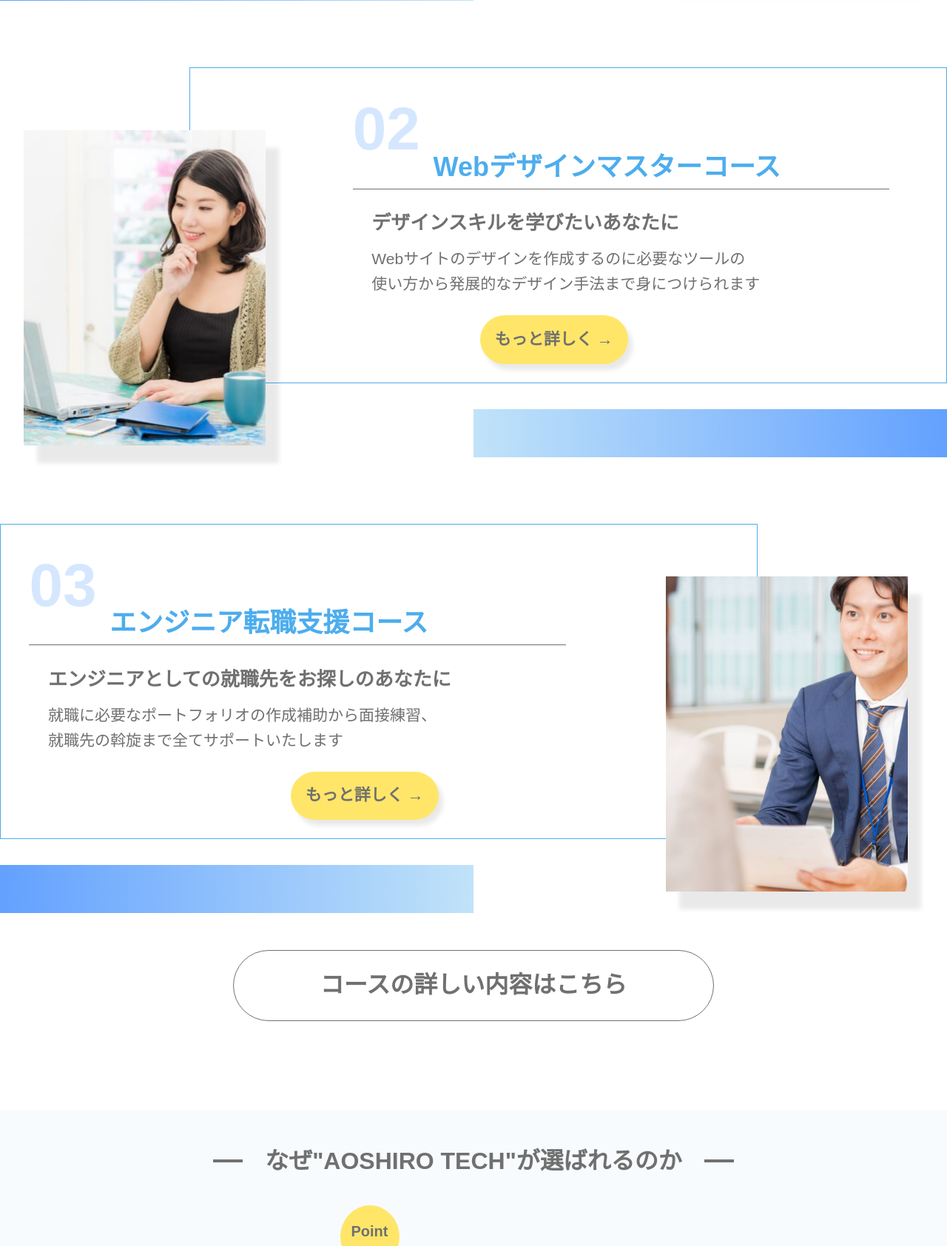
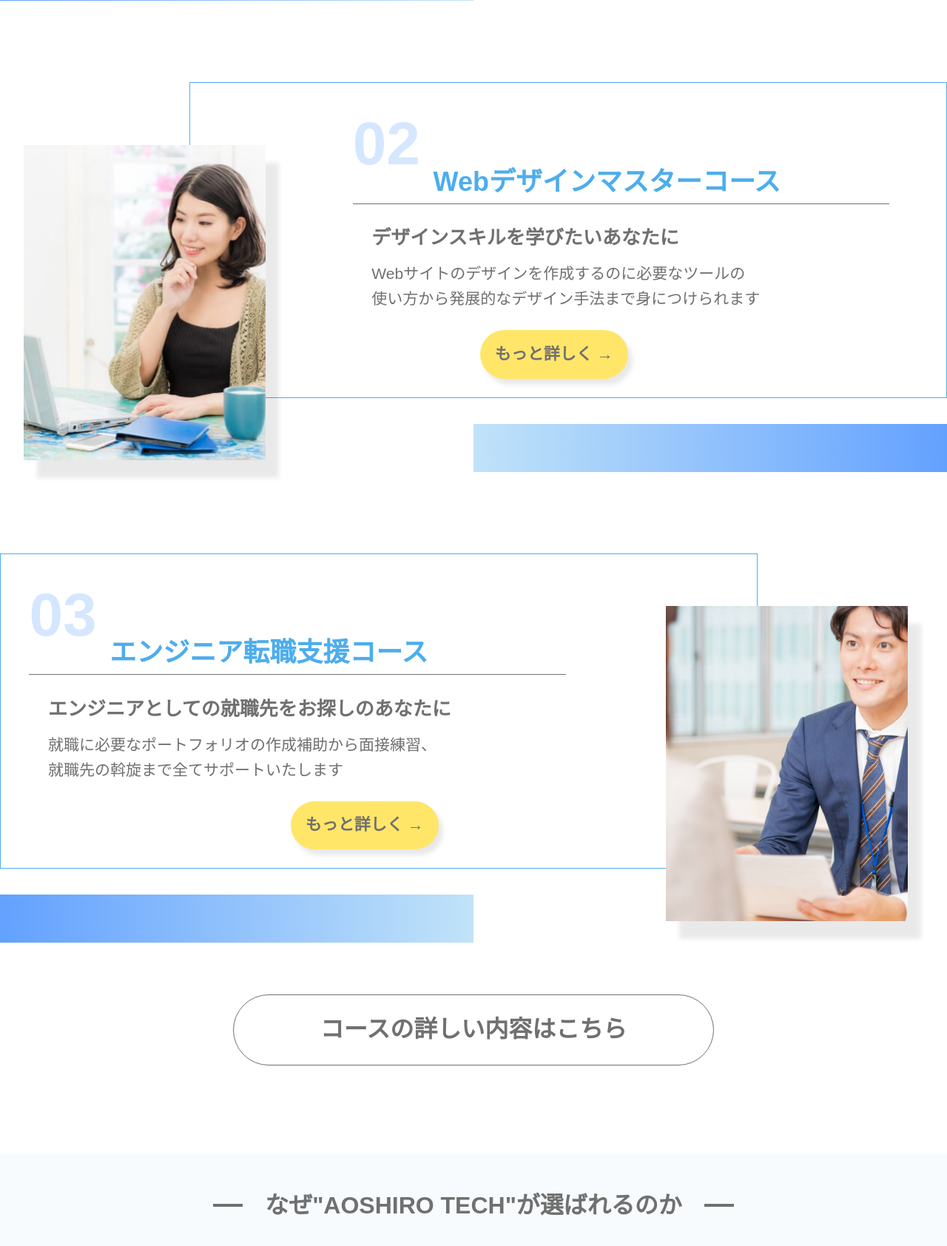
Before and after one commit to koh-suzuki/portfolio_6, a PHP site: page /html/index.html in a window 1280 px wide. Shown: the part 1571-3255 px from the top of the page at 74% size. Run offline with PHP 8.4, Linux system fonts and the light colour scheme; some libraries are stand-ins or nearby versions.

Commit message:
work スマホサイズ

```diff
--- a/css/style.css
+++ b/css/style.css
@@ -1334,7 +1343,7 @@ ul {
     width: 550px;
   }
   .service__inner {
-    padding: 40px 0 50px;
+    padding: 40px 0 70px;
   }
   .service__course {
     max-width: 80%;
--- a/sass/Layout/_main.scss
+++ b/sass/Layout/_main.scss
@@ -11,6 +11,16 @@
 .section__title {
   @include f_around(2.4, 4.8, bold, 0);
   color: #707070;
+}
+
+
+/* --------------------------------------
+レスポンシブ min-width: 600px;
+----------------------------------------*/
+@include mq-up($breakpoint: sm) {
+  .l-section__wrapper {
+    padding: 80px 0;
+  }
 }
 /* --------------------------------------
 レスポンシブ min-width: 1020px;
--- a/sass/Object/Project/_service.scss
+++ b/sass/Object/Project/_service.scss
@@ -205,8 +205,6 @@
 }
 
 
-
-
 /* --------------------------------------
 レスポンシブ min-width: 600px;
 ----------------------------------------*/
@@ -215,7 +213,7 @@
     width: 550px;
   }
   .service__inner {
-    padding: 40px 0 50px;
+    padding: 40px 0 70px;
   }
   .service__course {
     max-width: 80%;
--- a/sass/Object/Project/_work.scss
+++ b/sass/Object/Project/_work.scss
@@ -12,7 +12,6 @@
   display: flex;
   flex-direction: column;
   align-items: flex-end;
-  // padding: 75px 0;
   padding: 150px 0 70px;
 }
 .work__content {
@@ -25,14 +24,9 @@
   margin: 0 auto;
 }
 .work__text {
-  // margin-top: 20px;
   margin-top: 10px;
 }
 .work__point {
-  // position: absolute;
-  // top: 35px;
-  // left: 25%;
-
   position: absolute;
   top: 1%;
   left: 30%;
@@ -230,27 +224,22 @@
   // }
 
   .teacher__content {
-    // @include f_around(2.4, 2.9, bold, 0);
     @include f_around(1.8, 2, bold, 0);
     color: #707070;
   }
   .experience__title {
-    // @include f_around(5.6, 6.7, bold, 0);
     @include f_around(2.6, 4.7, bold, 0);
     color: #ffffff;
   }
   .check__item {
-    // @include f_around(4.8, 5.8, bold, 0);
     @include f_around(1.6, 2.4, bold, 0);
     color: #ffffff;
   }
   .experience__text {
-    // @include f_around(4.0, 4.8, bold, 0);
     @include f_around(1.4, 1.4, bold, 0);
     color: #ffffff;
   }
   .btn__experience > a {
-    // @include f_around(4.8, 5.8, bold, 0);
     @include f_around(1.8, 2.8, bold, 0);
     color: #707070;
   }
@@ -258,9 +247,74 @@
   /* --------------------------------------
   レスポンシブ min-width: 600px;
   ----------------------------------------*/
-  // @include mq-down($breakpoint: md) {
-
-  // }
+  @include mq-up($breakpoint: sm) {
+    .work__inner {
+      padding-bottom: 65px;
+    }
+    .work__item {
+      position: relative;
+      display: flex;
+      justify-content: space-between;
+      flex-direction: row;
+      align-items: flex-end;
+      padding: 35px 0;
+    }
+    .work__img {
+      max-width: 200px;
+    }
+    .work__content {
+      width: 360px;
+    }
+    .work__text {
+      margin-top: 20px;
+    }
+    .work__point {
+      position: absolute;
+      top: 20%;
+      left: 34%;
+    }
+    .balloon1 {
+      padding: 10px;
+      position: relative;
+    }
+    .balloon1::before {
+      content: '';
+      position: absolute;
+      display: block;
+      width: 0;
+      height: 0;
+      left: 30%;
+      bottom: -30px;
+      border-right: 30px solid #FFE669;
+      border-top: 30px solid transparent;
+      border-bottom: 30px solid transparent;
+    }
+    .work__title,
+    .experience__title {
+      @include f_around(2.2, 4.8, bold, 0);
+    }
+    .work__text  {
+      @include f_around(1.8, 3.8, bold, 0);
+    }
+    .balloon1 {
+      @include f_around(2, 3, bold, 0);
+    }
+    .teacher__content {
+      @include f_around(2.4, 2.9, bold, 0);
+    }
+    .experience__title {
+      @include f_around(5.6, 6.7, bold, 0);
+    }
+    .check__item {
+      @include f_around(4.8, 5.8, bold, 0);
+    }
+    .experience__text {
+      @include f_around(4.0, 4.8, bold, 0);
+    }
+    .btn__experience > a {
+      @include f_around(4.8, 5.8, bold, 0);
+    }
+  }
 
   /* --------------------------------------
   レスポンシブ min-width: 1020px;
```
Also changed, not shown: other parts of css/style.css (+102 -0 lines), 1 other file.
